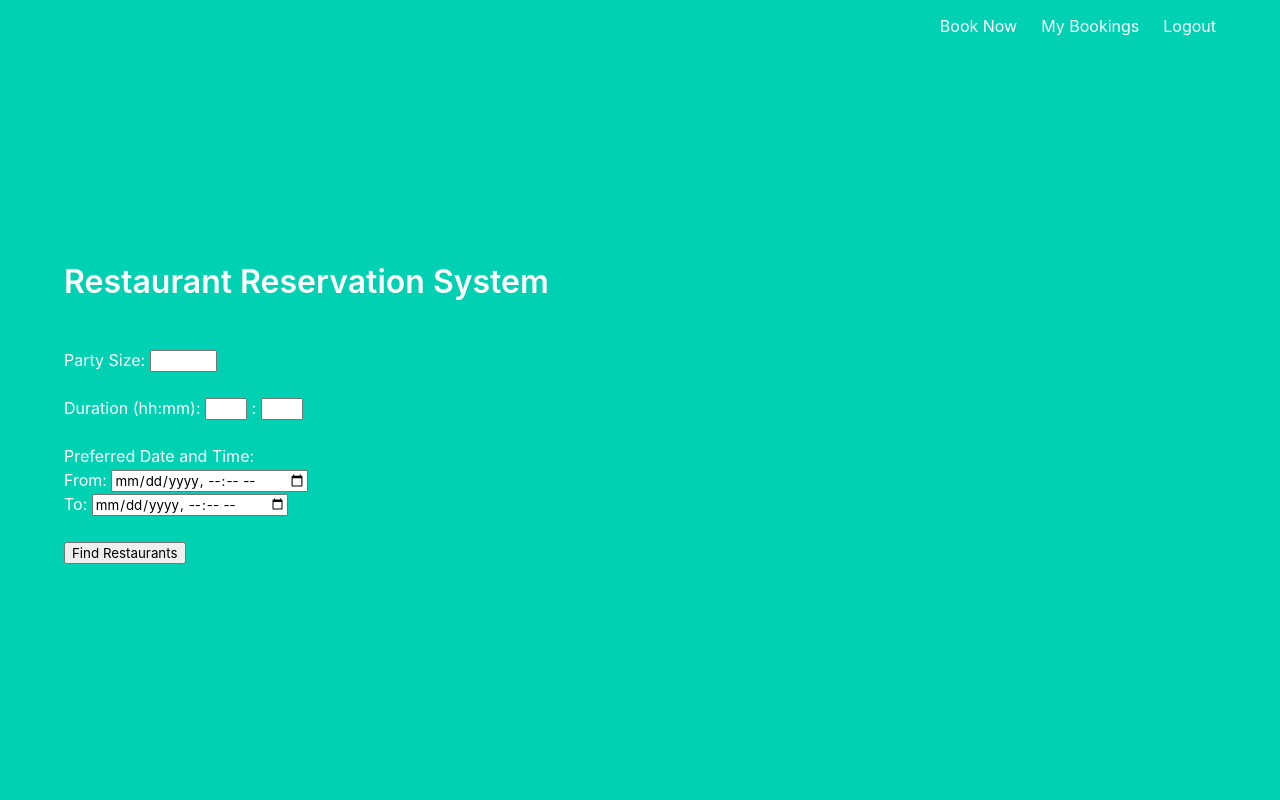
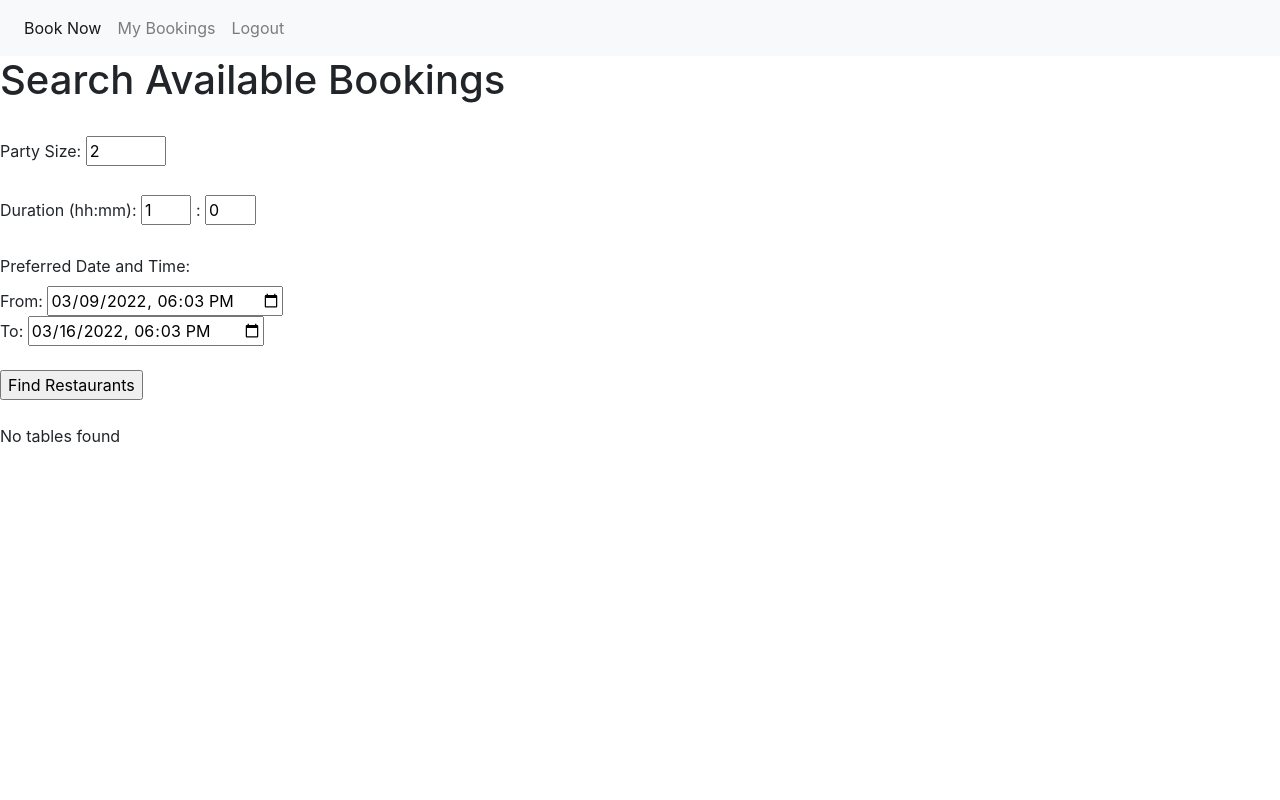
Before and after one commit to Maskgirl/restaurant-reservation-system, a Flask app: page /search in a window 1280 px wide. Run offline with Flask 2, Linux system fonts and the light colour scheme; a user stored in the database is signed in; some libraries are stand-ins or nearby versions.

Commit message:
added more utils funtions, add my_bookings page, fixed bug in search, added bootstrap navbar with handling active page properly

```diff
--- a/_create_database.py
+++ b/_create_database.py
@@ -121,8 +121,8 @@
                                          no_of_4_chairs_table=restaurant['no_of_4_chairs_table'],
                                          no_of_6_chairs_table=restaurant['no_of_6_chairs_table'],
                                          no_of_12_chairs_table=restaurant['no_of_12_chairs_table'],
-                                         start_datetime=datetime.datetime(2022, 3, 7, 17, 0, 0, 0),
-                                         end_datetime=datetime.datetime(2022, 3, 7, 23, 0, 0, 0)
+                                         start_datetime=datetime.datetime.now(),
+                                         end_datetime=datetime.datetime.now() + datetime.timedelta(days=10)
                                          )
     db.session.add(unbooked_tables_obj)
     db.session.commit()
--- a/auth.py
+++ b/auth.py
@@ -1,6 +1,6 @@
 # auth.py
 
-from flask import Blueprint, render_template, redirect, url_for, request, flash
+from flask import Blueprint, render_template, redirect, url_for, request, flash, g
 from werkzeug.security import generate_password_hash, check_password_hash
 from flask_login import login_user, logout_user, login_required
 from models import User
@@ -11,6 +11,7 @@
 
 @auth_blueprint.route('/login')
 def login():
+    g.active_page = "login"
     return render_template('login.html')
 
 
@@ -35,6 +36,7 @@
 
 @auth_blueprint.route('/signup')
 def signup():
+    g.active_page = "signup"
     return render_template('signup.html')
 
 
--- a/restaurant.py
+++ b/restaurant.py
@@ -1,10 +1,10 @@
 import json
 from datetime import datetime
 
-from flask import Blueprint, jsonify, request, render_template
+from flask import Blueprint, jsonify, request, render_template, g
 from flask_login import login_required, current_user
 from sqlalchemy import and_
-
+import stringcase
 from models import *
 from common import db
 from utils import *
@@ -15,6 +15,7 @@
 @restaurant_blueprint.route('/search')
 @login_required
 def search():
+    g.active_page = "search"
     args = request.args.to_dict()
     if 'party_size' in args and 'hours' in args and 'minutes' in args:
         party_size = args['party_size']
@@ -24,14 +25,22 @@
         start_datetime = datetime.strptime(args['start_datetime'], '%Y-%m-%dT%H:%M')
         end_datetime = datetime.strptime(args['end_datetime'], '%Y-%m-%dT%H:%M')
         tables = get_unbooked_tables_with_party_size_and_duration(party_size, duration, start_datetime, end_datetime)
-        return render_template('search.html', args=args, tables=tables)
+        return render_template('search.html', args=args, tables=tables, stringcase=stringcase)
+    args = {
+        'party_size': 2,
+        'hours': 1,
+        'minutes': 0,
+        'start_datetime': python_datetime_to_html_input_tag_datetime_local(datetime.now()),
+        'end_datetime': python_datetime_to_html_input_tag_datetime_local(datetime.now() + timedelta(days=7))
+    }
 
-    return render_template('search.html', args=args)
+    return render_template('search.html', args=args, stringcase=stringcase)
 
 
 @restaurant_blueprint.route('/bookNow', methods=['GET', 'POST'])
 @login_required
 def book_now():
+    g.active_page = "book_now"
     if request.method == "POST":
         unbooked_tables_id = int(request.form['unbooked_tables_id'])
         unbooked_tables = get_unbooked_tables(unbooked_tables_id)
@@ -47,6 +56,8 @@
 
         start_datetime = datetime.fromisoformat(request.form['start_datetime'])
         end_datetime = datetime.fromisoformat(request.form['end_datetime'])
+
+        restaurant_name = get_restaurant_details(unbooked_tables['restaurant_id'])['name']
         res = book_tables(
             unbooked_tables_id,
             current_user.id,
@@ -59,16 +70,26 @@
         return render_template('book_now.html',
                                unbooked_tables_id=unbooked_tables_id,
                                unbooked_tables=unbooked_tables,
+                               start_datetime=python_datetime_to_html_input_tag_datetime_local(start_datetime),
+                               end_datetime=python_datetime_to_html_input_tag_datetime_local(end_datetime),
+                               restaurant_name=restaurant_name,
                                res=res)
 
     unbooked_tables_id = int(request.args.get('unbooked_tables_id'))
     unbooked_tables = get_unbooked_tables(unbooked_tables_id)
 
     # To convert python datetime to html input type datetime-local format
-    unbooked_tables['start_datetime'] = unbooked_tables['start_datetime'].replace(' ', 'T')
-    unbooked_tables['end_datetime'] = unbooked_tables['end_datetime'].replace(' ', 'T')
+    unbooked_tables['start_datetime'] = python_datetime_to_html_input_tag_datetime_local(
+        datetime.fromisoformat(unbooked_tables['start_datetime']))
+    unbooked_tables['end_datetime'] = python_datetime_to_html_input_tag_datetime_local(
+        datetime.fromisoformat(unbooked_tables['end_datetime']))
+
+    restaurant_name = get_restaurant_details(unbooked_tables['restaurant_id'])['name']
 
     return render_template('book_now.html',
                            unbooked_tables_id=unbooked_tables_id,
                            unbooked_tables=unbooked_tables,
+                           start_datetime=unbooked_tables['start_datetime'],
+                           end_datetime=unbooked_tables['end_datetime'],
+                           restaurant_name=restaurant_name,
                            res={})
--- a/templates/base.html
+++ b/templates/base.html
@@ -8,47 +8,67 @@
     <meta http-equiv="X-UA-Compatible" content="IE=edge">
     <meta name="viewport" content="width=device-width, initial-scale=1">
     <title>Restaurant Reservation System</title>
-    <link rel="stylesheet" href="https://cdnjs.cloudflare.com/ajax/libs/bulma/0.7.2/css/bulma.min.css"/>
+    <link rel="stylesheet" href="https://cdn.jsdelivr.net/npm/bootstrap@4.0.0/dist/css/bootstrap.min.css"
+          integrity="sha384-Gn5384xqQ1aoWXA+058RXPxPg6fy4IWvTNh0E263XmFcJlSAwiGgFAW/dAiS6JXm" crossorigin="anonymous">
+    <script src="https://code.jquery.com/jquery-3.2.1.slim.min.js"
+            integrity="sha384-KJ3o2DKtIkvYIK3UENzmM7KCkRr/rE9/Qpg6aAZGJwFDMVNA/GpGFF93hXpG5KkN"
+            crossorigin="anonymous"></script>
+    <script src="https://cdn.jsdelivr.net/npm/popper.js@1.12.9/dist/umd/popper.min.js"
+            integrity="sha384-ApNbgh9B+Y1QKtv3Rn7W3mgPxhU9K/ScQsAP7hUibX39j7fakFPskvXusvfa0b4Q"
+            crossorigin="anonymous"></script>
+    <script src="https://cdn.jsdelivr.net/npm/bootstrap@4.0.0/dist/js/bootstrap.min.js"
+            integrity="sha384-JZR6Spejh4U02d8jOt6vLEHfe/JQGiRRSQQxSfFWpi1MquVdAyjUar5+76PVCmYl"
+            crossorigin="anonymous"></script>
 </head>
 
 <body>
-<section class="hero is-primary is-fullheight">
-
-    <div class="hero-head">
-        <nav class="navbar">
-            <div class="container">
-
-                <div id="navbarMenuHeroA" class="navbar-menu">
-                    <div class="navbar-end">
+<section>
+    <nav class="navbar navbar-expand-lg navbar-light bg-light">
+        <button class="navbar-toggler" type="button" data-toggle="collapse" data-target="#navbarNav"
+                aria-controls="navbarNav" aria-expanded="false" aria-label="Toggle navigation">
+            <span class="navbar-toggler-icon"></span>
+        </button>
+        <div class="collapse navbar-collapse" id="navbarNav">
+            <ul class="navbar-nav">
                 {% if current_user.is_authenticated %}
-                        <a href="{{ url_for('restaurant.search') }}" class="navbar-item">
-                            Book Now
-                        </a>
-                        <a href="{{ url_for('main.profile') }}" class="navbar-item">
+                <li class="nav-item  {% if g.active_page == 'search' %} active {% endif %}">
+                    <a class="nav-link" href="{{ url_for('restaurant.search') }}">Book Now</a>
+                </li>
+                <li class="nav-item  {% if g.active_page == 'my_booking' %} active {% endif %}">
+                    <a class="nav-link" href="{{ url_for('main.my_booking') }}">
                         My Bookings
                     </a>
+                </li>
                 {% endif %}
+
                 {% if not current_user.is_authenticated %}
-                        <a href="{{ url_for('auth.login') }}" class="navbar-item">
+                <li class="nav-item {% if g.active_page == 'login' %} active {% endif %}">
+                    <a class="nav-link" href="{{ url_for('auth.login') }}">
                         Login
                     </a>
-                        <a href="{{ url_for('auth.signup') }}" class="navbar-item">
+                </li>
+
+                <li class="nav-item">
+                    <a class="nav-link {% if g.active_page == 'signup' %} active {% endif %}"
+                       href="{{ url_for('auth.signup') }}">
                         Sign Up
                     </a>
+                </li>
                 {% endif %}
+
                 {% if current_user.is_authenticated %}
-                        <a href="{{ url_for('auth.logout') }}" class="navbar-item">
+                <li class="nav-item">
+                    <a class="nav-link" href="{{ url_for('auth.logout') }}">
                         Logout
                     </a>
+                </li>
                 {% endif %}
-                    </div>
-                </div>
+            </ul>
         </div>
     </nav>
-    </div>
 
-    <div class="hero-body">
-        <div class="container has-text-centered">
+    <div>
+        <div>
             {% block content %}
             {% endblock %}
         </div>
--- a/templates/search.html
+++ b/templates/search.html
@@ -4,7 +4,7 @@
 
 {% block content %}
 <h1 class="title" style="text-align: left;">
-    Restaurant Reservation System
+    Search Available Bookings
 </h1>
 <br>
 <div style="text-align: left;">
@@ -28,7 +28,7 @@
         <tr>
         <tr>
             {% for key, value in tables[0].items() %}
-            <td> {{ key }}</td>
+            <td> {{ stringcase.titlecase(key) }}</td>
             {% endfor %}
             <td>book now</td>
         </tr>
```
Also changed, not shown: List of Commands.txt (deleted, +0 -14 lines), main.py (+7 -4 lines), templates/book_now.html (+3 -4 lines), templates/my_bookings.html (added, +38 -0 lines), utils.py (+49 -7 lines), db.sqlite. Lines whose indentation alone changed are shown as unchanged.
